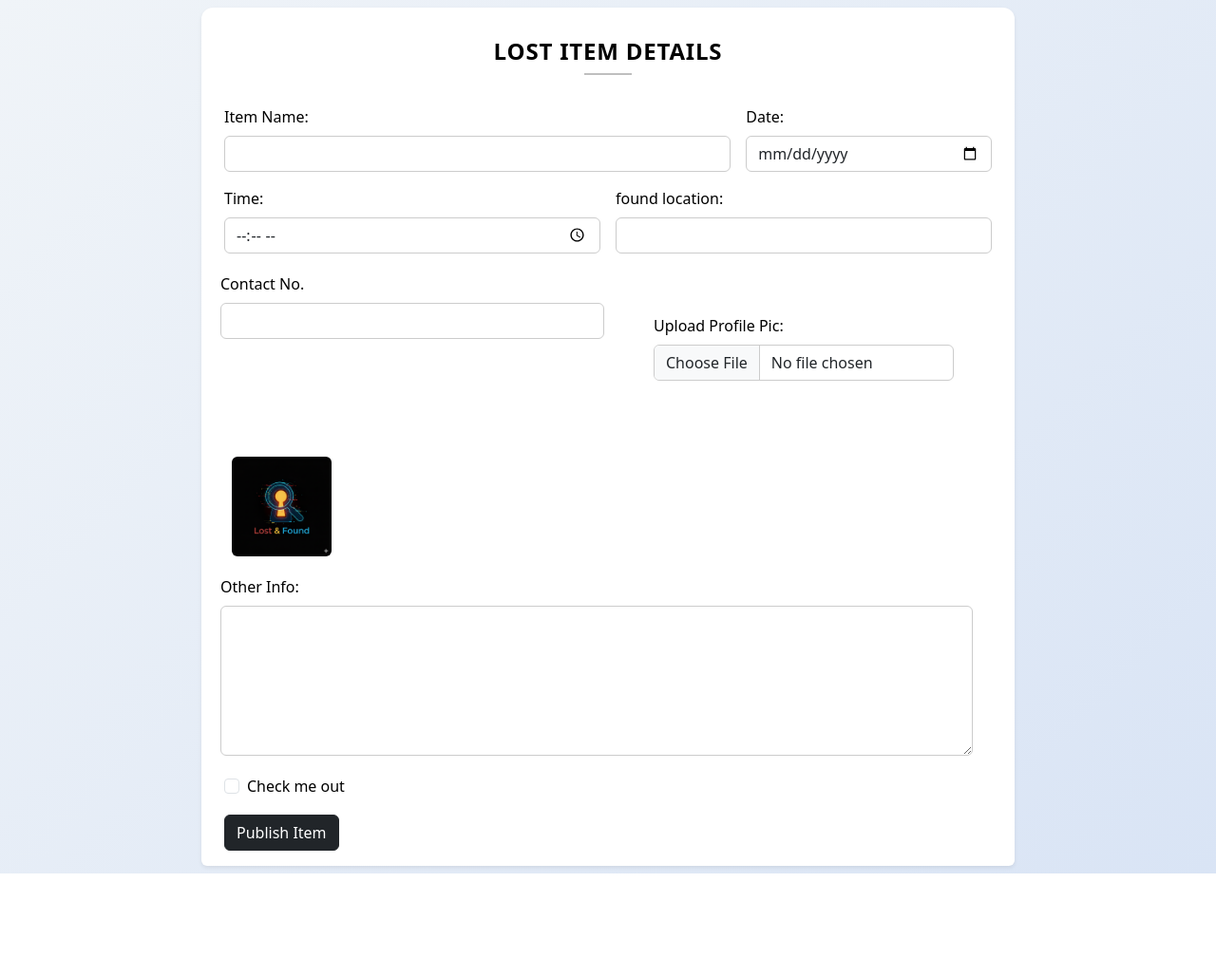
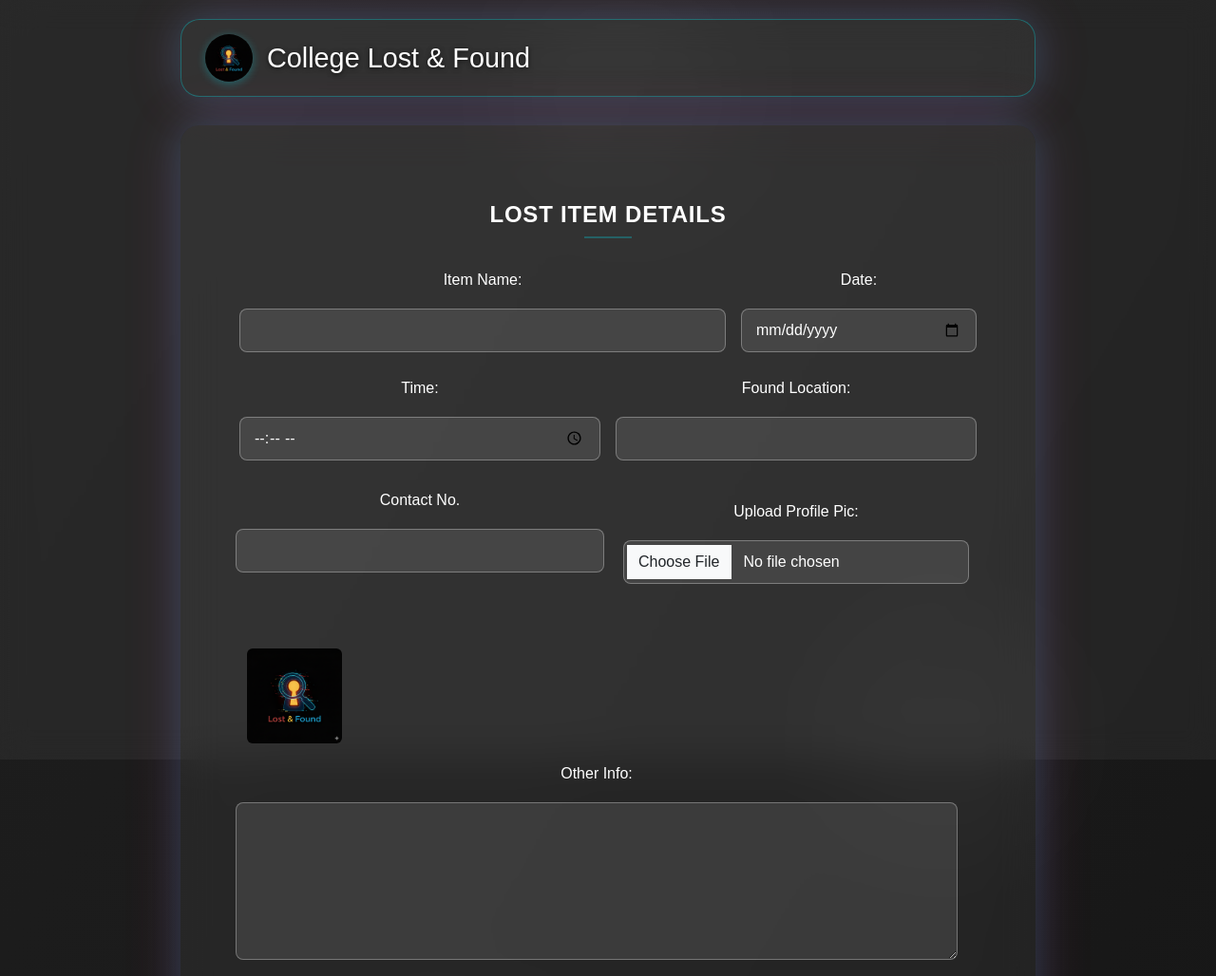
Before and after one commit to AdityaJindal07/Foundit, a website: page public/postItem.html in a window 1280 px wide. Shown: the top 1028 px of the page at 95% size. Before the commit the page ends 920 px from the top, so only its background shows below. Drawn offline with nearby package versions, Linux system fonts and the light colour scheme.

Commit message:
postItem

```diff
--- a/public/postItem.html
+++ b/public/postItem.html
@@ -2,194 +2,259 @@
 <html lang="en">
 
 <head>
-    <meta charset="UTF-8">
-    <meta name="viewport" content="width=device-width, initial-scale=1.0">
-    <title>Document</title>
+  <meta charset="UTF-8" />
+  <meta name="viewport" content="width=device-width, initial-scale=1.0" />
+  <title>Lost Item Form - Dark Neon Theme</title>
 
-    <link href="https://cdn.jsdelivr.net/npm/bootstrap@5.3.7/dist/css/bootstrap.min.css" rel="stylesheet"
-        integrity="sha384-LN+7fdVzj6u52u30Kp6M/trliBMCMKTyK833zpbD+pXdCLuTusPj697FH4R/5mcr" crossorigin="anonymous">
-    <script src="https://cdn.jsdelivr.net/npm/bootstrap@5.3.7/dist/js/bootstrap.bundle.min.js"
-        integrity="sha384-ndDqU0Gzau9qJ1lfW4pNLlhNTkCfHzAVBReH9diLvGRem5+R9g2FzA8ZGN954O5Q"
-        crossorigin="anonymous"></script>
-
-    <script src="https://code.jquery.com/jquery-3.7.1.min.js"
-        integrity="sha256-/JqT3SQfawRcv/BIHPThkBvs0OEvtFFmqPF/lYI/Cxo=" crossorigin="anonymous"></script>
-
-    <script src="https://cdn.jsdelivr.net/npm/@popperjs/core@2.11.8/dist/umd/popper.min.js"
-        integrity="sha384-I7E8VVD/ismYTF4hNIPjVp/Zjvgyol6VFvRkX/vR+Vc4jQkC+hVqc2pM8ODewa9r"
-        crossorigin="anonymous"></script>
-    <script src="https://cdn.jsdelivr.net/npm/bootstrap@5.3.7/dist/js/bootstrap.min.js"
-        integrity="sha384-7qAoOXltbVP82dhxHAUje59V5r2YsVfBafyUDxEdApLPmcdhBPg1DKg1ERo0BZlK"
-        crossorigin="anonymous"></script>
-
-    <link rel="stylesheet" href="https://cdnjs.cloudflare.com/ajax/libs/font-awesome/6.7.2/css/all.min.css">
-
+  <link href="https://cdn.jsdelivr.net/npm/bootstrap@5.3.7/dist/css/bootstrap.min.css" rel="stylesheet" crossorigin="anonymous" />
+  <link href="https://cdn.jsdelivr.net/npm/bootstrap-icons@1.11.1/font/bootstrap-icons.css" rel="stylesheet">
 
   <style>
+    /* Body with smooth dark gray to black gradient */
     body {
-
-            background: linear-gradient(135deg, #f0f4f8, #d9e4f5);
+      min-height: 100vh;
+      margin: 0;
+      font-family: Arial, sans-serif;
+      background: linear-gradient(120deg, #2c2c2c, #1a1a1a, #000000);
+      background-size: 600% 600%;
+      animation: gradientFlow 30s ease infinite;
+      display: flex;
+      flex-direction: column;
+      align-items: center;
+      padding: 20px;
+      color: #fff;
+      overflow: auto; /* allow scrolling */
+      position: relative;
     }
 
-
-        .form-control {
-            border: 1px solid black;
-            border-radius: 2px;
+    @keyframes gradientFlow {
+      0% { background-position: 0% 50%; }
+      25% { background-position: 50% 50%; }
+      50% { background-position: 100% 50%; }
+      75% { background-position: 50% 50%; }
+      100% { background-position: 0% 50%; }
     }
 
-        form input.form-control,
-        form select.form-select,
-        form textarea.form-control {
-            border: 1px solid #ccc;
-            border-radius: 6px;
+    /* Floating soft lights */
+    .floating-light {
+      position: absolute;
+      width: 200px;
+      height: 200px;
+      border-radius: 50%;
+      background: rgba(255, 255, 255, 0.05);
+      filter: blur(80px);
+      animation: floatMove 25s linear infinite;
+      z-index: 0;
     }
 
-        form input.form-control:focus,
-        form select.form-select:focus,
-        form textarea.form-control:focus {
-            border-color: #5b86e5;
-            box-shadow: 0 0 6px rgba(91, 134, 229, 0.4);
-            background-color: #fff;
-            color: #111;
-            outline: none;
+    .floating-light:nth-child(1) { top: 10%; left: 5%; animation-delay: 0s; }
+    .floating-light:nth-child(2) { top: 50%; left: 70%; animation-delay: 5s; }
+    .floating-light:nth-child(3) { top: 80%; left: 30%; animation-delay: 10s; }
+
+    @keyframes floatMove {
+      0% { transform: translate(0, 0) scale(1); }
+      50% { transform: translate(50px, -50px) scale(1.1); }
+      100% { transform: translate(0, 0) scale(1); }
     }
 
-        form label {
-            color: black;
+    /* Glassy overlay for the entire body */
+    .body-glass {
+      position: fixed; /* fixed so it stays behind content */
+      top: 0;
+      left: 0;
+      width: 100%;
+      height: 100%;
+      background: rgba(255, 255, 255, 0.05);
+      backdrop-filter: blur(16px);
+      -webkit-backdrop-filter: blur(16px);
+      z-index: -1; /* behind content */
+    }
+
+    /* Header with logo */
+    header {
+      width: 100%;
+      max-width: 900px;
+      display: flex;
+      align-items: center;
+      padding: 15px 25px;
+      background: rgba(255, 255, 255, 0.05);
+      backdrop-filter: blur(16px);
+      border-radius: 20px;
+      box-shadow: 0 0 40px rgba(0, 240, 255, 0.2), 0 0 60px rgba(255, 0, 128, 0.2);
+      margin-bottom: 30px;
+      border: 1px solid rgba(0, 240, 255, 0.3);
+      position: relative;
+      z-index: 1;
+    }
+
+    header img {
+      height: 50px;
+      width: 50px;
+      border-radius: 50%;
+      margin-right: 15px;
+      transition: transform 0.3s ease, box-shadow 0.3s ease;
+      box-shadow: 0 2px 10px rgba(0, 240, 255, 0.3);
+    }
+
+    header img:hover {
+      transform: scale(1.1);
+      box-shadow: 0 0 15px rgba(0, 240, 255, 0.6);
+    }
+
+    header h1 {
+      font-size: 1.8rem;
+      color: #fff;
+      margin: 0;
+      text-shadow: 0 1px 5px rgba(0, 0, 0, 0.7);
+    }
+
+    /* Glassy neon form container */
+    .glass-form {
+      background: rgba(255, 255, 255, 0.05);
+      backdrop-filter: blur(20px);
+      border-radius: 20px;
+      padding: 40px 30px;
+      width: 100%;
+      max-width: 900px;
+      box-shadow: 0 0 40px rgba(0, 240, 255, 0.2), 0 0 60px rgba(255, 0, 128, 0.2);
+      color: #fff;
+      position: relative;
+      z-index: 1;
+      text-align: center;
+      animation: fadeScaleIn 1s forwards;
+      transform: scale(0.95);
+      opacity: 0;
+    }
+
+    @keyframes fadeScaleIn {
+      to { transform: scale(1); opacity: 1; }
+    }
+
+    /* Input box styling */
+    .glass-form input,
+    .glass-form select,
+    .glass-form textarea {
+      width: 100%;
+      padding: 10px 15px;
+      margin: 10px 0;
+      border-radius: 8px;
+      border: 1px solid rgba(255,255,255,0.3);
+      background: rgba(255,255,255,0.1);
+      color: #fff;
+      outline: none;
+      transition: 0.3s;
+    }
+
+    .glass-form input:focus,
+    .glass-form select:focus,
+    .glass-form textarea:focus {
+      background: rgba(255,255,255,0.15);
+      border-color: #00f0ff;
+      box-shadow: 0 0 10px #00f0ff;
+    }
+
+    .glass-form label {
+      color: #fff;
       font-weight: 500;
     }
-    </style>
 
-
-    <script>
-
-           function showPrev(picupload, picurl) {
-            const [file] = picupload.files
-            if (file) {
-                picurl.src = URL.createObjectURL(file)
-            }
+    /* Neon gradient button */
+    .glass-form button {
+      width: 100%;
+      padding: 10px 15px;
+      margin-top: 15px;
+      border: none;
+      border-radius: 8px;
+      background: linear-gradient(45deg, #ff0080, #7928ca, #00f0ff);
+      background-size: 200% 200%;
+      color: #fff;
+      font-weight: 600;
+      cursor: pointer;
+      transition: 0.5s;
     }
 
-        $(document).ready(function () {
-            $("#emailid").blur(function () {
-                let email = $(this).val().trim();
-                let regex = /^[\w-\.]+@([\w-]+\.)+[\w-]{2,4}$/;
-                if (email === "") {
-                    alert("fill Email Id");
+    .glass-form button:hover {
+      background-position: right center;
+      box-shadow: 0 0 20px rgba(0, 240, 255, 0.5), 0 0 20px rgba(255, 0, 128, 0.5);
+    }
 
+    #picurl2 { max-width: 100%; border-radius: 12px; margin-top: 10px; }
+
+    footer {
+      width: 100%;
+      text-align: center;
+      padding: 15px 0;
+      margin-top: 30px;
+      color: #fff;
+      font-size: 0.9rem;
+      position: relative;
+      z-index: 1;
     }
-                else if (regex.test(email) == false) {
-                    alert("Invalid Email Id");
 
+    @media (max-width: 768px) {
+      .glass-form { padding: 20px; }
+      header { padding: 10px 15px; }
+      header h1 { font-size: 1.4rem; }
+      header img { height: 40px; width: 40px; }
     }
-            })
-
-            $("#pub_item").click(function () {
-                let obj = {
-                    type: "post",
-                    url: "/Post_item",
-                    data: {
-                        emailid: $("#emailid").val(),
-                        itemname: $("#itemName").val(),
-                        date: $("#date").val(),
-                        location: $("#location").val(),
-                        time: $("#time").val(),
-                        contact: $("#contact").val(),
-                        otherinfo: $("#otherinfo").val(),
-
-
-                    }
-                }
-                $.ajax(obj).then(function (response) {
-                    alert(response);
-                }).fail(function (err) {
-                    alert(err);
-                })
-            })
-        })
-    </script>
-    <script>
-        function showUser() {
-            let activeUser = localStorage.getItem("activeUser");
-            document.getElementById("emailid").value = activeUser;
-        }
-    </script>
-
+  </style>
 </head>
 
-<body onload=showUser()>
+<body>
+  <div class="body-glass"></div>
 
-    <div class="container mx-auto" style="width: 70%;">
+  <!-- Floating soft lights -->
+  <div class="floating-light"></div>
+  <div class="floating-light"></div>
+  <div class="floating-light"></div>
 
-        <form class="row g-3 m-2 p-3 needs-validation border-top-0 rounded-bottom shadow-sm"
-            enctype="multipart/form-data" style=" background-color: #ffffff;
-            color: black;
-            border-radius: 12px; ">
+  <!-- Header with Logo -->
+  <header>
+    <img src="heckathon/logo.png" alt="Website Logo" />
+    <h1>College Lost & Found</h1>
+  </header>
 
+  <!-- Glassy neon container for lost item details -->
+  <div class="container mx-auto glass-form">
+    <form class="row g-3 m-2 p-3 needs-validation">
       <div class="col-12 text-center mb-3">
-                <h4 style="
-                font-weight: 600;
-                letter-spacing: 0.8px;
-                margin-bottom: 0;">
-                    LOST ITEM DETAILS
-                </h4>
-                <hr style="width: 50px; border-top: 2px solid black; margin: 8px auto 0;">
+        <h4 style="font-weight: 600; letter-spacing: 0.8px; margin-bottom: 0;">LOST ITEM DETAILS</h4>
+        <hr style="width: 50px; border-top: 2px solid #00f0ff; margin: 8px auto 0;" />
       </div>
 
-            <input type="hidden" id="hdn" name="hdn">
+      <div class="col-8 md-3">
+        <label class="form-label">Item Name:</label>
+        <input type="text" class="form-control" id="ItemName" name="ItemName" required />
+      </div>
 
-
-
-            <br>
-            <div class=" col-8 md-3">
-                <label class="form-label">Item Name:</label>
-                <input type="text" class="form-control" id="ItemName" name="ItemName" required>
-
-            </div>
-            <br>
-            <div class=" col-4 md-3">
+      <div class="col-4 md-3">
         <label class="form-label">Date:</label>
-                <input type="date" class="form-control" id="date" name="date" required>
-
+        <input type="date" class="form-control" id="date" name="date" required />
       </div>
 
       <div class="col-md-6">
         <label class="form-label">Time:</label>
-                <input type="time" class="form-control" id="time" name="time" placeholder="" required>
-
+        <input type="time" class="form-control" id="time" name="time" required />
       </div>
 
       <div class="col-md-6">
-                <label class="form-label">found location:</label>
-                <input type="text" class="form-control" id="location" name="location" required>
-
+        <label class="form-label">Found Location:</label>
+        <input type="text" class="form-control" id="location" name="location" required />
       </div>
 
-
-
-
-            <div class=" col-6 md-3 p-1">
+      <div class="col-6 md-3 p-1">
         <label class="form-label">Contact No.</label>
-                <input type="number" class="form-control" id="contact" name="contact" required>
-
+        <input type="number" class="form-control" id="contact" name="contact" required />
       </div>
 
-
-
-
-
-            <!-- pic----------------------------------------------------- -->
-
-            <div class=" col-6 md-5 p-5">
+      <div class="col-6 md-5 p-3">
         <label class="form-label">Upload Profile Pic:</label>
-                <input type="file" class="form-control" id="pic_upload" name="pic_upload"
-                    onchange="showPrev(pic_upload,picurl2)">
+        <input type="file" class="form-control" id="pic_upload" name="pic_upload" />
       </div>
 
-             <div class=" col-2 p-3">
-                <img src="heckathon/logo.png" alt="upload pic" id="picurl2" class="img-fluid rounded">
+      <div class="col-2 p-3">
+        <img src="heckathon/logo.png" alt="upload pic" id="picurl2" class="img-fluid rounded" />
       </div>
-            <!-- -------------------------------------------------------- -->
 
       <div class="row p-1">
         <div class="col-md-12">
@@ -198,24 +263,20 @@
         </div>
       </div>
 
-
       <div class="col-12">
         <div class="form-check">
-                    <input class="form-check-input" type="checkbox" id="gridCheck">
-                    <label class="form-check-label" for="gridCheck">
-                        Check me out
-                    </label>
+          <input class="form-check-input" type="checkbox" id="gridCheck" />
+          <label class="form-check-label" for="gridCheck">Check me out</label>
         </div>
       </div>
 
       <div class="col-12">
-                <button type="button" class="btn btn-dark" id="pub_item" name="pub_item">Publish Item</button>
-
+        <button type="button" class="btn">Publish Item</button>
       </div>
-
     </form>
   </div>
 
+  <footer>© 2025 College Lost & Found | Designed with ❤️</footer>
 </body>
 
 </html>
```
Lines whose indentation alone changed are shown as unchanged.
